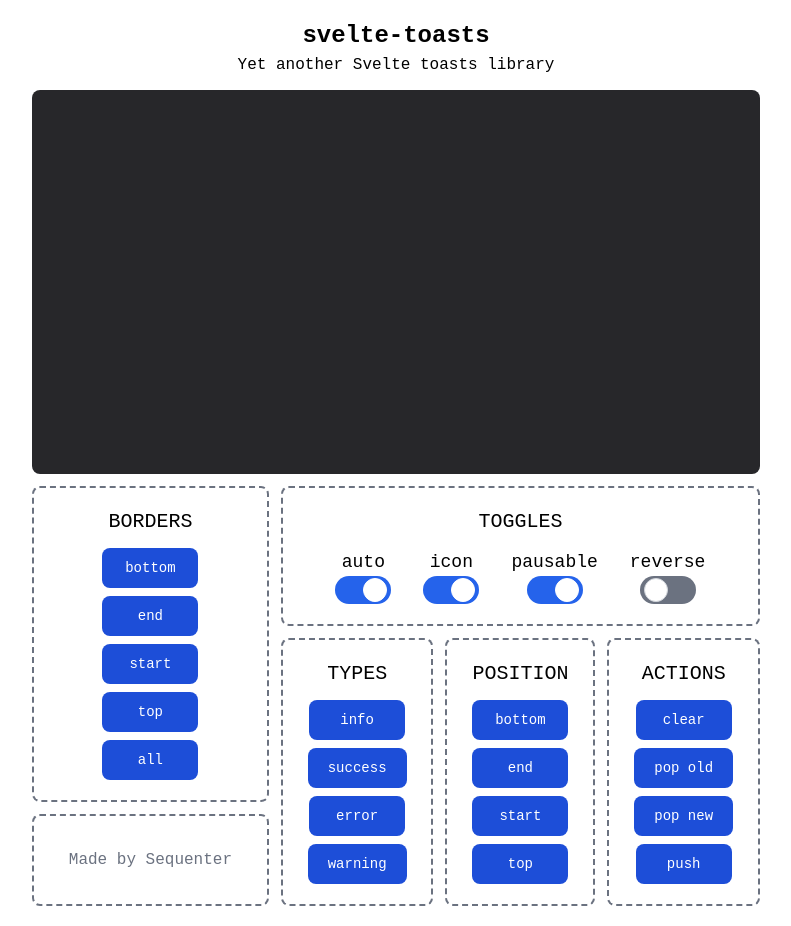
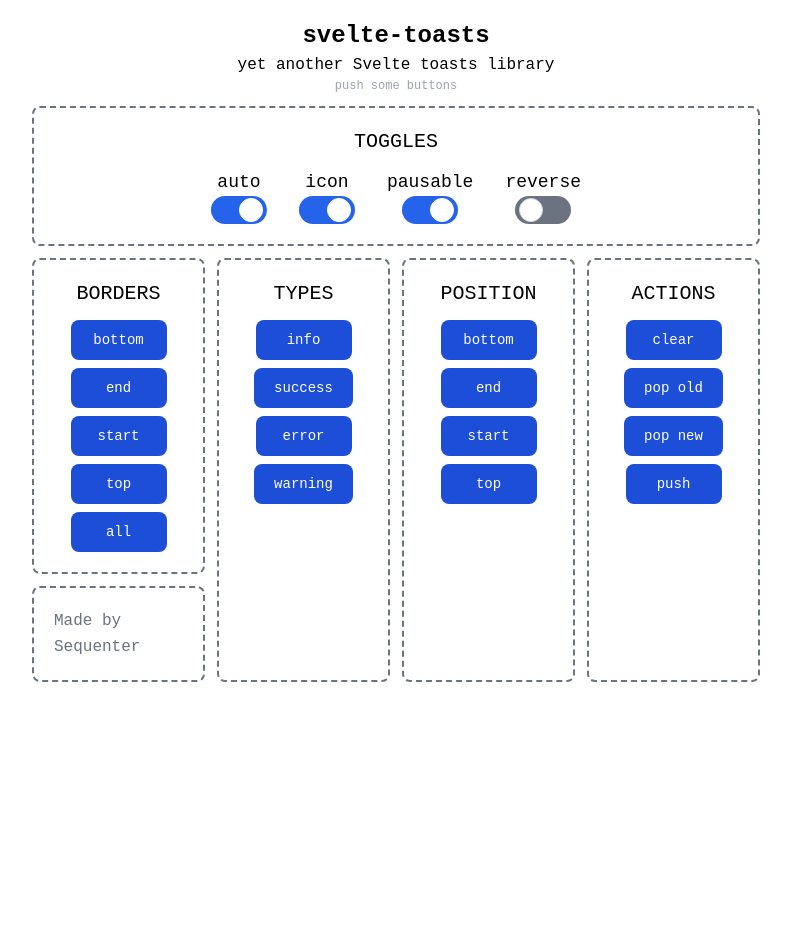
Before and after one commit to sequenter/svelte-toasts, a SvelteKit app: page / in a window 1280 px wide. Shown: the whole page, without its empty margins (244-1035 px from the left). After the commit the page ends 800 px from the top, so only its background shows below. Built offline with nearby package versions, Linux system fonts and the light colour scheme; a web font is replaced by a local one.

Commit message:
Updated demo

```diff
--- a/src/routes/+page.svelte
+++ b/src/routes/+page.svelte
@@ -63,13 +63,27 @@
 <div class="flex flex-col items-center p-5 gap-3">
 	<div class="text-center">
 		<h1 class="text-2xl font-bold">svelte-toasts</h1>
-		<p>Yet another Svelte toasts library</p>
+		<p>yet another Svelte toasts library</p>
+		<p class="text-xs text-gray-400">push some buttons</p>
 	</div>
 
-	<div class="h-96 w-full rounded-lg bg-zinc-800"></div>
+	<div class="grid grid-cols-2 sm:grid-cols-4 w-full gap-3">
+		<div class="flex flex-col col-span-2 sm:col-span-4 gap-3">
+			<div
+				class="flex flex-col gap-3 p-5 text-center rounded-lg border-2 border-dashed border-gray-500"
+			>
+				<h3 class="text-xl">TOGGLES</h3>
+				<ul class="flex justify-center gap-8">
+					{#each Object.keys(toggles) as label}
+						<li class="flex flex-col items-center">
+							<h4 class="text-lg">{label}</h4>
+							<Switch bind:checked={toggles[label]} />
+						</li>
+					{/each}
+				</ul>
+			</div>
+		</div>
 
-	<div class="flex w-full gap-3">
-		<div class="grow">
 		<div class="flex flex-col gap-3 h-full">
 			<div
 				class="flex flex-col gap-3 p-5 text-center rounded-lg border-2 border-dashed border-gray-500"
@@ -93,31 +107,14 @@
 				</ul>
 			</div>
 			<div
-					class="grow flex p-5 items-center justify-center rounded-lg border-2 border-dashed border-gray-500"
+				class="hidden sm:flex p-5 items-center justify-center rounded-lg border-2 border-dashed border-gray-500"
 			>
 				<span class="text-gray-500 font-medium">Made by Sequenter</span>
 			</div>
 		</div>
-		</div>
 
-		<div class="grow flex flex-col gap-3">
 		<div
 			class="flex flex-col gap-3 p-5 text-center rounded-lg border-2 border-dashed border-gray-500"
-			>
-				<h3 class="text-xl">TOGGLES</h3>
-				<ul class="flex justify-center gap-8">
-					{#each Object.keys(toggles) as label}
-						<li class="flex flex-col items-center">
-							<h4 class="text-lg">{label}</h4>
-							<Switch bind:checked={toggles[label]} />
-						</li>
-					{/each}
-				</ul>
-			</div>
-
-			<div class="flex gap-3 w-full">
-				<div
-					class="grow flex flex-col gap-3 p-5 text-center rounded-lg border-2 border-dashed border-gray-500"
 		>
 			<h3 class="text-xl">TYPES</h3>
 			<ul class="list-none space-y-2">
@@ -138,7 +135,7 @@
 		</div>
 
 		<div
-					class="grow flex flex-col gap-3 p-5 text-center rounded-lg border-2 border-dashed border-gray-500"
+			class="flex flex-col gap-3 p-5 text-center rounded-lg border-2 border-dashed border-gray-500"
 		>
 			<h3 class="text-xl">POSITION</h3>
 			<ul class="list-none space-y-2">
@@ -156,7 +153,7 @@
 		</div>
 
 		<div
-					class="grow flex flex-col gap-3 p-5 text-center rounded-lg border-2 border-dashed border-gray-500"
+			class="flex flex-col gap-3 p-5 text-center rounded-lg border-2 border-dashed border-gray-500"
 		>
 			<h3 class="text-xl">ACTIONS</h3>
 			<ul class="list-none space-y-2">
@@ -169,7 +166,5 @@
 		</div>
 	</div>
 </div>
-	</div>
-</div>
 
 <ToastWrapper {position} />
```
Lines whose indentation alone changed are shown as unchanged.
